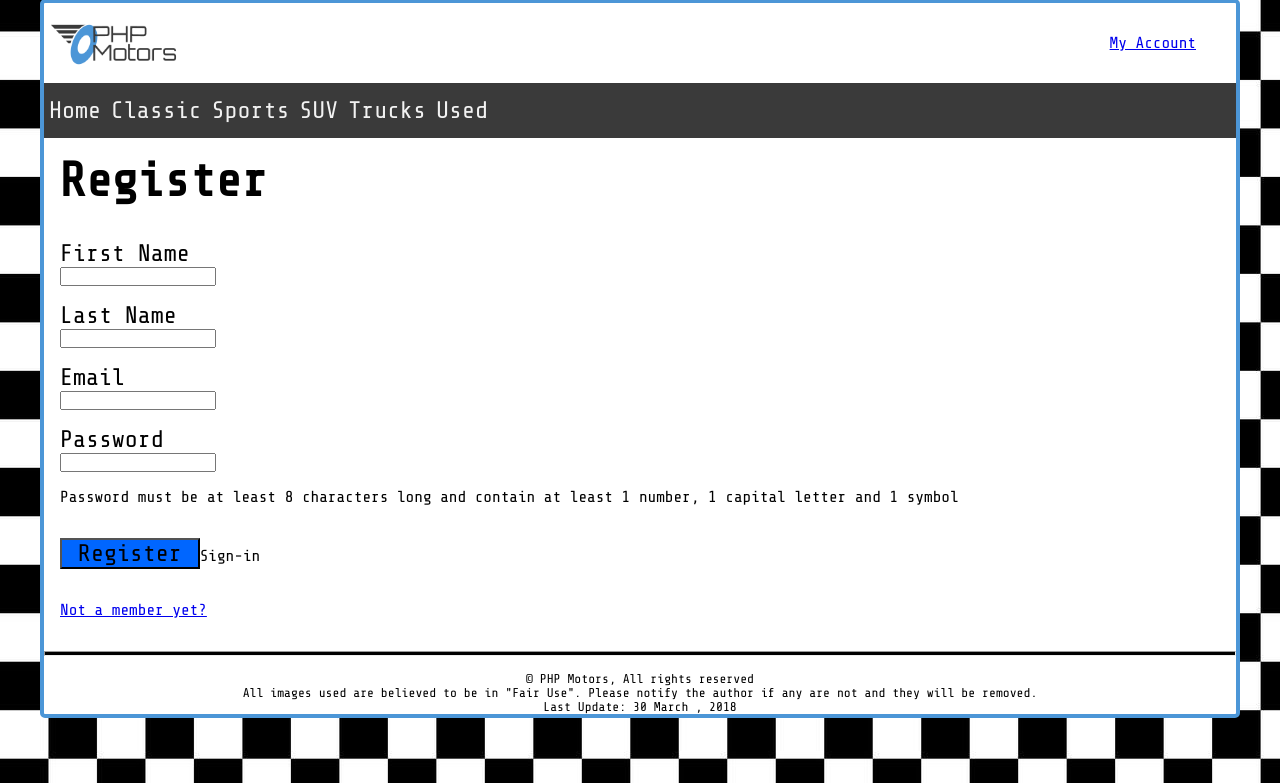
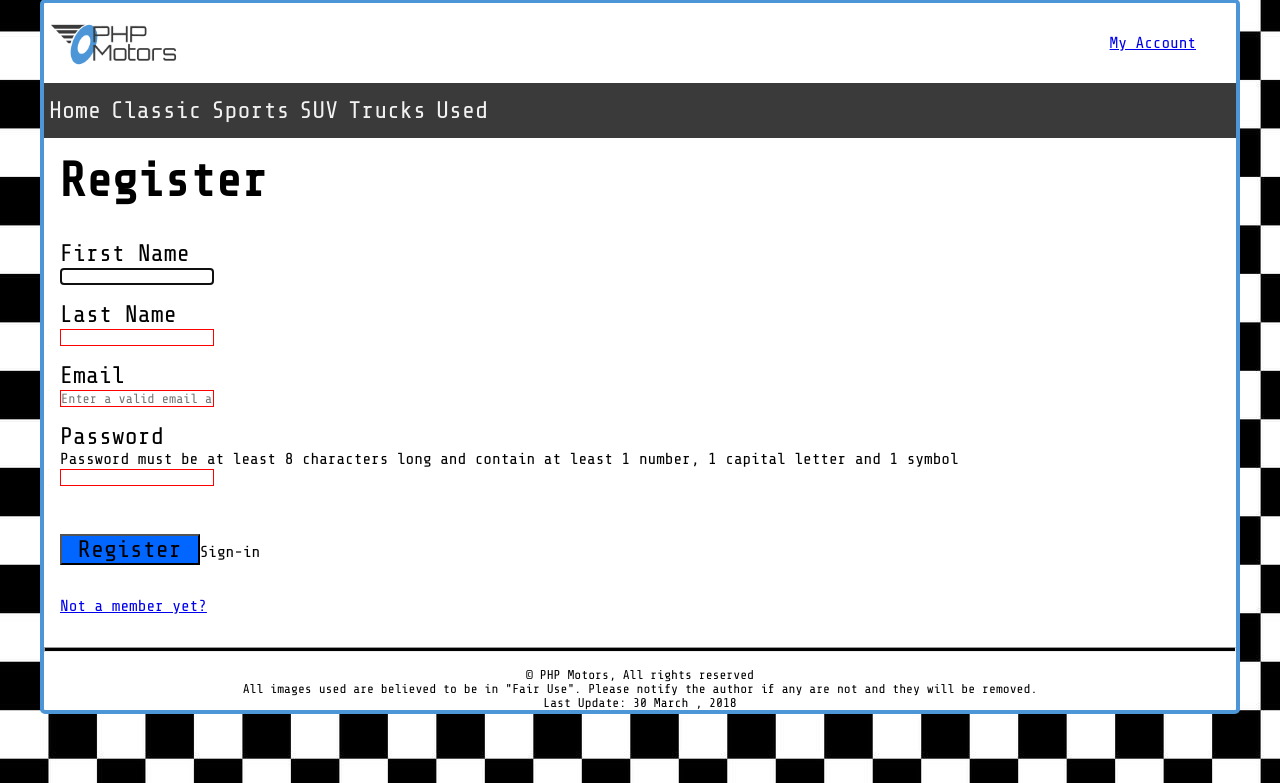
Before and after one commit to Shelemhg/Dynamic-Website-2021-PHP-SQL, a PHP site: page /phpmotors/accounts/index.php?action=registration in a window 1280 px wide. Shown: the part 17-800 px from the top of the page. Run offline with PHP 8.4, Linux system fonts and the light colour scheme; data comes from the database, SQL or seed files in the repository.

Commit message:
Added Server side and client side validation

```diff
--- a/accounts/index.php
+++ b/accounts/index.php
@@ -10,7 +10,8 @@ require_once $_SERVER['DOCUMENT_ROOT'] . '/phpmotors/library/connections.php';
 require_once $_SERVER['DOCUMENT_ROOT'] . '/phpmotors/model/main-model.php';
 // Get the accounts model
 require_once $_SERVER['DOCUMENT_ROOT'] . '/phpmotors/model/accounts-model.php';
-
+// Get the functions library
+require_once $_SERVER['DOCUMENT_ROOT'] . '/phpmotors/library/functions.php';
 
 
 
@@ -52,11 +53,11 @@ switch ($action) {
         break;
     case 'register':
         // Filter and store the data
-        $clientFirstname = filter_input(INPUT_POST, 'clientFirstname');
-        $clientLastname = filter_input(INPUT_POST, 'clientLastname');
-        $clientEmail = filter_input(INPUT_POST, 'clientEmail');
-        $clientPassword = filter_input(INPUT_POST, 'clientPassword');
-
+        $clientFirstname = trim(filter_input(INPUT_POST, 'clientFirstname', FILTER_SANITIZE_STRING));
+        $clientLastname = trim(filter_input(INPUT_POST, 'clientLastname', FILTER_SANITIZE_STRING));
+        $clientEmail = trim(filter_input(INPUT_POST, 'clientEmail', FILTER_SANITIZE_EMAIL));
+        $clientPassword = trim(filter_input(INPUT_POST, 'clientPassword', FILTER_SANITIZE_STRING));
+        $clientEmail = checkEmail($clientEmail);
         // Check for missing data
         if(empty($clientFirstname) || empty($clientLastname) || empty($clientEmail) || empty($clientPassword)){
             $message = '<p>Please provide information for all empty form fields.</p>';
--- a/css/style.css
+++ b/css/style.css
@@ -10,7 +10,7 @@ body {
     max-width: 1200px;
     min-width: 400px;
     margin: 0 auto;
-    background-image: url("./images/small_check.jpg");
+    background-image: url("../images/small_check.jpg");
 
 }
 .page-container {
@@ -81,6 +81,19 @@ h2 {
 h3 {
     margin-left: 1rem;
 }
+
+input:required:invalid {
+    border:1px solid red;
+}
+input:focus:invalid {
+    border:1px solid red;
+}
+input:required:valid {
+    border:1px solid green;
+}
+/* input:focus:invalid {
+    border:2px solid red;
+} */
 .summary-box {
     margin: 1rem 0.2rem;
     color: #0066ff;
--- /dev/null
+++ b/library/functions.php
@@ -0,0 +1,10 @@
+<?php
+
+function checkEmail($clientEmail){
+    $valEmail = filter_var($clientEmail, FILTER_VALIDATE_EMAIL);
+    return $valEmail;
+}
+
+
+
+?>
--- a/view/registration.php
+++ b/view/registration.php
@@ -4,9 +4,6 @@
             <h1 class="large">Register</h1>
         </div>
         <div class="wrapper space">
-
-
-
             <?php
             if (isset($message)){
                 echo $message;
@@ -14,14 +11,15 @@
             ?>
             <form action="/phpmotors/accounts/index.php" method="post">
                 <label for="clientFirstname">First Name</label><br>
-                        <input name='clientFirstname' id='clientFirstname' type="text" ><br>
+                <input name='clientFirstname' id='clientFirstname' type="text" required autofocus><br>
                 <label for="clientLastname">Last Name</label><br>
-                        <input name='clientLastname' id='clientLastname' type="text" ><br>
+                <input name='clientLastname' id='clientLastname' type="text" required><br>
                 <label for="clientEmail">Email</label><br>
-                        <input name='clientEmail' id='clientEmail' type="text" ><br>
+                <input name='clientEmail' id='clientEmail' type="email" placeholder="Enter a valid email address" required><br>
                 <label for="clientPassword">Password</label><br>
-                        <input name='clientPassword' id='clientPassword' type="password"><br>
-                        <p>Password must be at least 8 characters long and contain at least 1 number, 1 capital letter and 1 symbol</p>
+                <span>Password must be at least 8 characters long and contain at least 1 number, 1 capital letter and 1 symbol</span><br>
+                <input name='clientPassword' id='clientPassword' type="password" required pattern="(?=^.{8,}$)(?=.*\d)(?=.*\W+)(?![.\n])(?=.*[A-Z])(?=.*[a-z]).*$"><br>
+
                 <input type="submit" name="submit" class="submit-btn" value="Register">Sign-in</input>
                 <!-- Add the action name - value pair -->
                 <input type="hidden" name="action" value="register">
```
Also changed, not shown: view/login.php (+4 -3 lines). Lines whose indentation alone changed are shown as unchanged.
